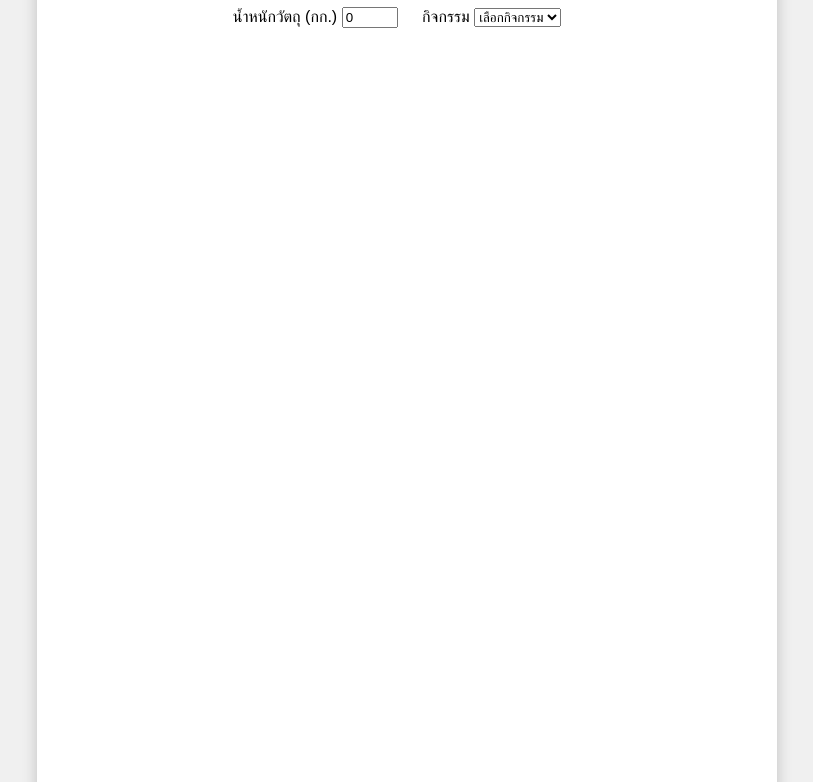
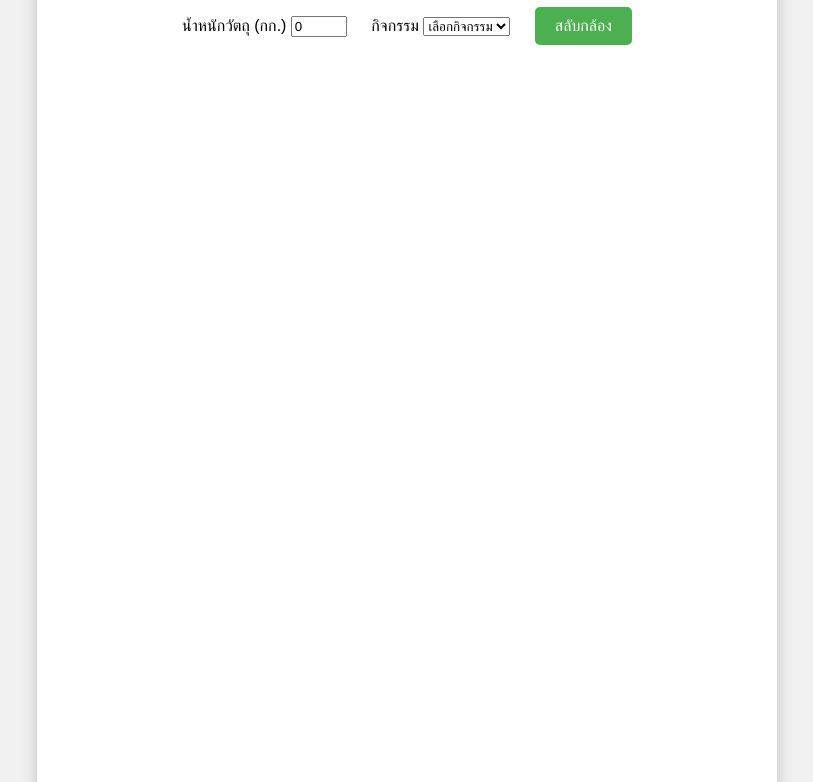
Before and after one commit to aomporn1123hot-ux/REBA-1.1, a plain HTML site: page index.html in a window 1280 px wide. Shown: the part 113-895 px from the top of the page, without its empty margins (233-1046 px from the left). Drawn offline with Linux system fonts and the light colour scheme.

Commit message:
Update index.html

```diff
--- a/index.html
+++ b/index.html
@@ -3,7 +3,7 @@
 <head>
   <meta charset="UTF-8">
   <meta name="viewport" content="width=device-width, initial-scale=1.0">
-  <title>REBA Full Assessment (กล้องหลัง)</title>
+  <title>REBA Full Assessment (สลับกล้อง)</title>
   <link rel="stylesheet" href="style.css">
   <script src="https://cdn.jsdelivr.net/npm/@mediapipe/pose/pose.js"></script>
   <script src="https://cdn.jsdelivr.net/npm/@mediapipe/camera_utils/camera_utils.js"></script>
@@ -24,6 +24,7 @@
           <option value="เดิน">เดิน</option>
         </select>
       </label>
+      <button id="switchCameraBtn">สลับกล้อง</button>
     </div>
 
     <video id="video" autoplay playsinline></video>
@@ -36,7 +37,6 @@
 
     <button id="startBtn">เริ่มประเมิน</button>
   </div>
-
   <script src="script.js"></script>
 </body>
 </html>
```
